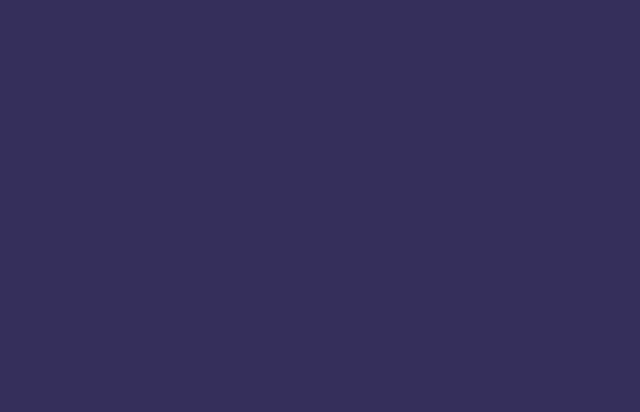
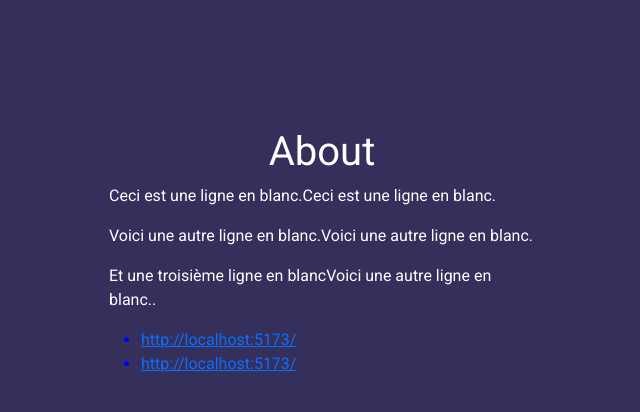
Before and after one commit to MdAmine/todo-app-2024, a React (Vite) app: page /about in a window 1280 px wide. Before the commit this address had no page. Shown: the top 412 px of the page, without its empty margins (318-958 px from the left). Built offline with nearby package versions, Linux system fonts and the light colour scheme; the HTML template or start-up script is replaced by a standard one.

Commit message:
"details"

```diff
--- a/src/App.tsx
+++ b/src/App.tsx
@@ -6,10 +6,11 @@ import Detail from "./components/Todo/Detail";
 import { useState } from "react";
 import FloatingButton from "./components/UI/FloatingButton";
 import { BrowserRouter, Routes, Route } from "react-router-dom";
+import About from "./components/About/About";
 
 function App() {
   const [isLoggedIn, setIsLoggedIn] = useState(
-    localStorage.getItem("isLoggedIn") === "false"
+    localStorage.getItem("isLoggedIn") === "true"
   );
 
   const handleLogin = () => {
@@ -40,6 +41,7 @@ function App() {
             }
           />
           <Route path="/detail/:id" element={<Detail />} />
+          <Route path="about" element={<About handleLogout={handleLogout} />} />
         </Routes>
       </div>
     </BrowserRouter>
--- a/src/components/About/About.tsx
+++ b/src/components/About/About.tsx
@@ -1,7 +1,32 @@
 import React from "react";
 
-function About() {
-  return <div>Page about</div>;
+interface AboutProps {
+  handleLogout: () => void;
 }
+const About: React.FC<AboutProps> = ({ handleLogout }) => {
+  return (
+    <div>
+      <h1 style={{ color: "white", textAlign: "center" }}>About</h1>
+      <p style={{ color: "white" }}>
+        Ceci est une ligne en blanc.Ceci est une ligne en blanc.
+      </p>
+      <p style={{ color: "white" }}>
+        Voici une autre ligne en blanc.Voici une autre ligne en blanc.
+      </p>
+      <p style={{ color: "white" }}>
+        Et une troisième ligne en blancVoici une autre ligne en blanc..
+      </p>
+
+      <ul style={{ color: "blue" }}>
+        <li>
+          <a href="lien1">http://localhost:5173/</a>
+        </li>
+        <li>
+          <a href="lien2">http://localhost:5173/</a>
+        </li>
+      </ul>
+    </div>
+  );
+};
 
 export default About;
--- a/src/components/Login/Login.tsx
+++ b/src/components/Login/Login.tsx
@@ -23,7 +23,6 @@ const Login: React.FC<LoginProps> = ({ handleLogin }) => {
       setError("Password must be at least 6 characters long");
       return;
     }
-
     handleLogin(email, password);
   };
 
--- /dev/null
+++ b/src/components/Todo/Detail.scss
@@ -0,0 +1,19 @@
+.detail-container {
+  max-width: 600px;
+  margin: 0 auto;
+  padding: 20px;
+  border: 1px solid #ccc;
+  border-radius: 5px;
+  background-color: #f9f9f9;
+
+  .detail-title {
+    font-size: 24px;
+    font-weight: bold;
+    margin-bottom: 10px;
+  }
+
+  .detail-info {
+    font-size: 18px;
+    margin-bottom: 8px;
+  }
+}
--- a/src/components/Todo/Detail.tsx
+++ b/src/components/Todo/Detail.tsx
@@ -1,6 +1,8 @@
 import React, { useEffect, useState } from "react";
 import { useParams } from "react-router-dom";
 import axios from "axios";
+import "./Detail.scss";
+
 function Detail() {
   const { id } = useParams();
   const [task, setTask] = useState(null);
@@ -13,10 +15,11 @@ function Detail() {
 
   if (!task) return <div>Loading...</div>;
   return (
-    <div>
-      <h1>ID: {task.id}</h1>
-      <h2>Title: {task.title}</h2>
-      <h3>Priority: {task.priority}</h3>
+    <div className="detail-container">
+      <h1>Todo details</h1>
+      <h1 className="detail-title">ID: {task.id}</h1>
+      <h2 className="detail-title">Title: {task.title}</h2>
+      <h3 className="detail-info">Priority: {task.priority}</h3>
     </div>
   );
 }
--- a/src/components/UI/FloatingButton.tsx
+++ b/src/components/UI/FloatingButton.tsx
@@ -1,6 +1,7 @@
 import { useState } from "react";
 
 import "./FloatingButton.scss";
+import { Link } from "react-router-dom";
 
 interface FloatingButtonProps {
   handleLogout: () => void;
@@ -28,7 +29,10 @@ const FloatingButton: React.FC<FloatingButtonProps> = ({ handleLogout }) => {
       <nav className="nav">
         <ul>
           <span>Todo List</span>
-          <span>About</span>
+          <Link to={`/about`}>
+            <span>About</span>
+          </Link>
+
           <span onClick={handleLogout}>Logout</span>
         </ul>
       </nav>
```
Also changed, not shown: todos.json (+7 -0 lines).
